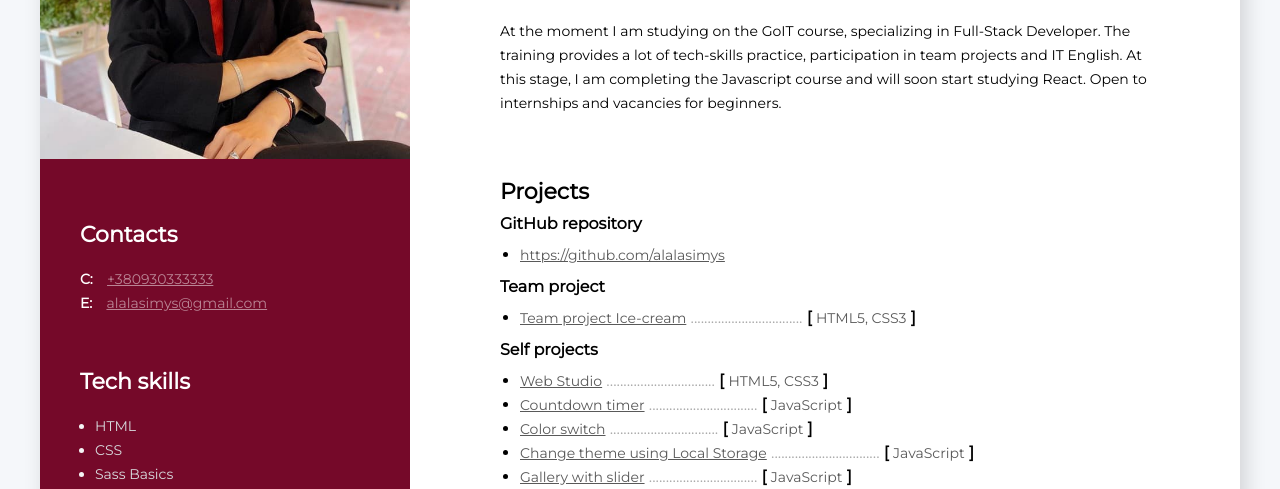
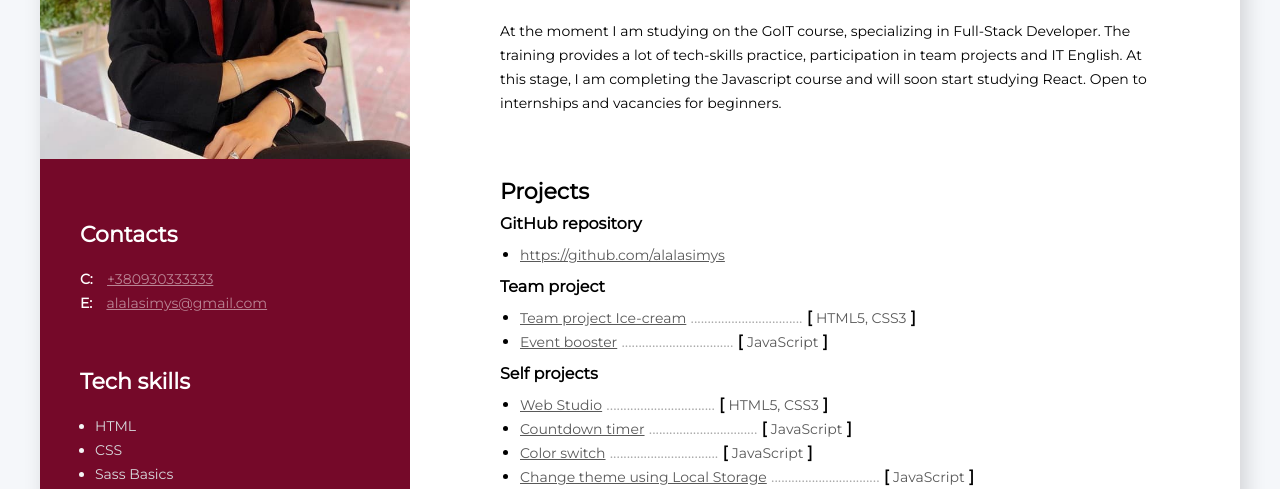
Before and after one commit to alalasimys/resume, a plain HTML site: page index.html in a window 1280 px wide. Shown: the part 291-780 px from the top of the page. Drawn offline with Linux system fonts and the light colour scheme.

Commit message:
add js team project

```diff
--- a/index.html
+++ b/index.html
@@ -119,6 +119,19 @@
               <span class="dots">.................................</span>
               <span
                 ><b>[</b> <span class="tech-name">HTML5, CSS3</span>
+                <b>]</b></span
+              >
+            </li>
+            <li class="projects-item">
+              <a
+              target="_blank"
+                class="projects-link"
+                href="https://sergey-proskurnin.github.io/team-project-event-booster/"
+                >Event booster</a
+              >
+              <span class="dots">.................................</span>
+              <span
+                ><b>[</b> <span class="tech-name">JavaScript</span>
                 <b>]</b></span
               >
             </li>
```
